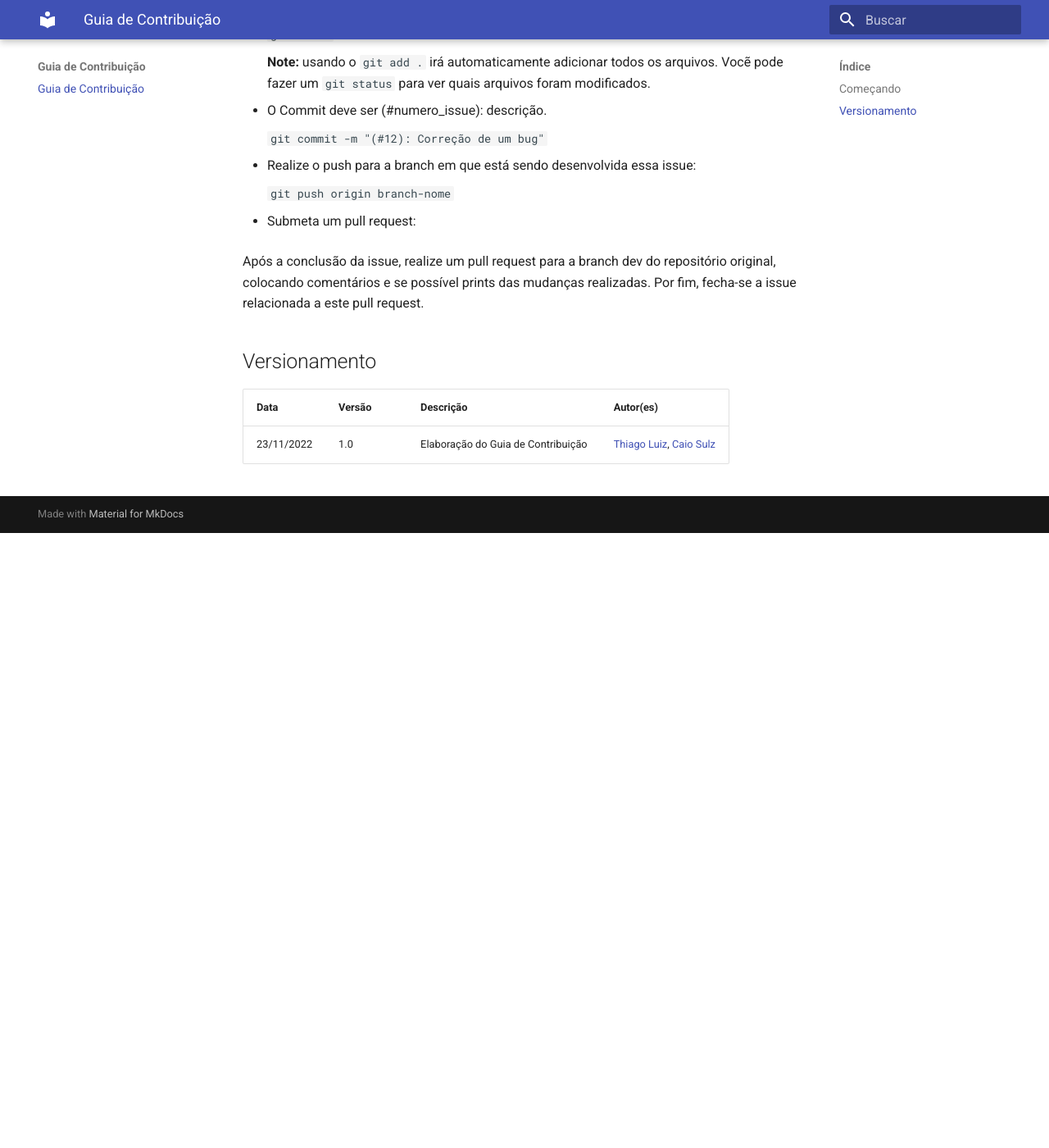
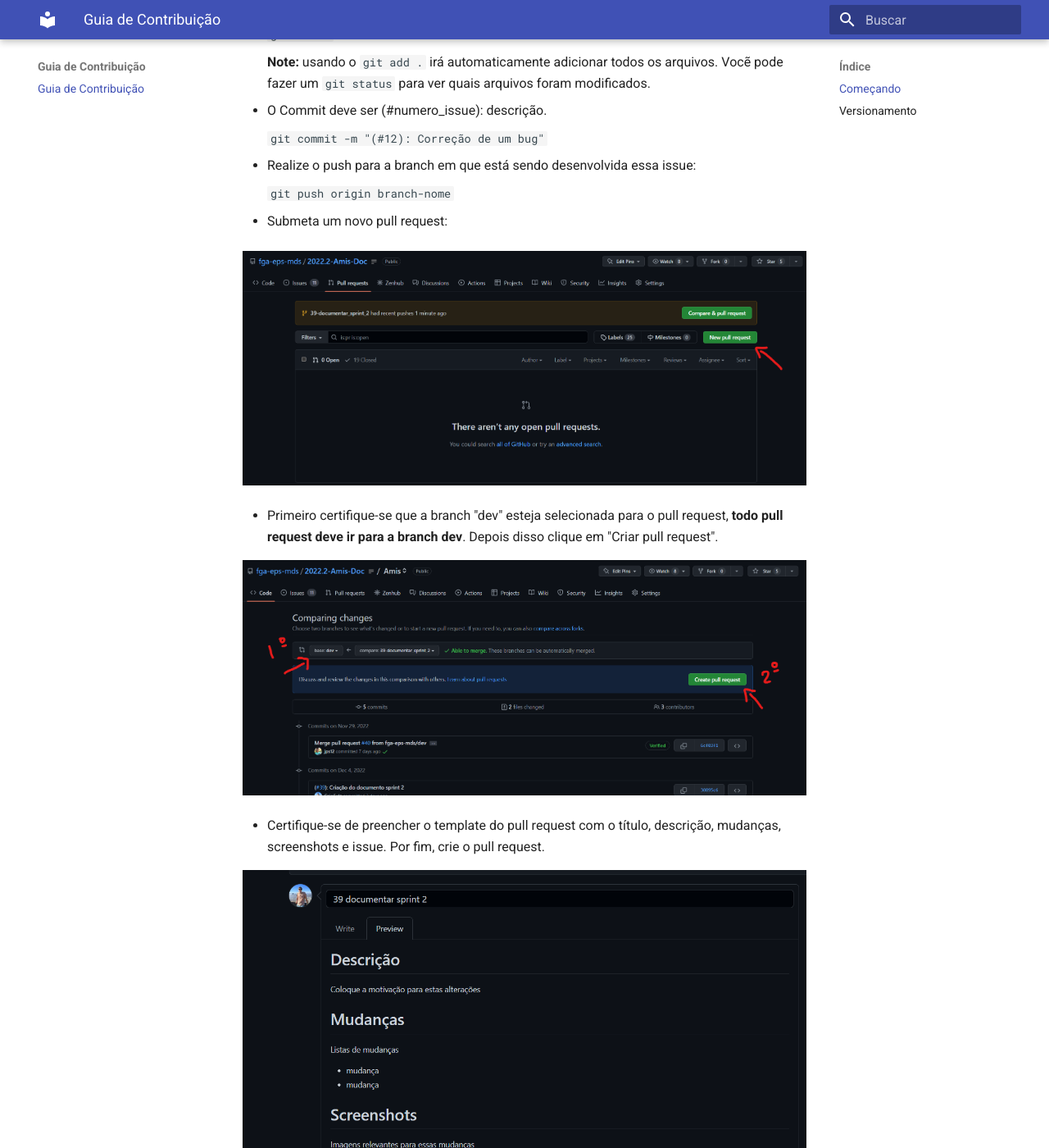
Before and after one commit to fga-eps-mds/2022.2-Amis-Doc, an MkDocs documentation site: the page built from docs/Guia_Contribuicao/guia_contribuicao.md, in a window 1280 px wide and 1400 px high, scrolled down 1337 px. Shown: the whole window at 82% size. Built offline with MkDocs 1.6.1 and Material for MkDocs 9.7.7, drawn with Linux system fonts in a browser that asks for light colours; before the commit the page ends 1987 px from its top, so only the background shows below that; some of the changed text lies outside the part shown.

Commit message:
(#57): Complementando tutorial do pull request

````diff
--- a/docs/Guia_Contribuicao/guia_contribuicao.md
+++ b/docs/Guia_Contribuicao/guia_contribuicao.md
@@ -57,9 +57,25 @@ O Guia de Contribuição é um documento que visa ensinar como participar deste
     git push origin branch-nome
     ```
 
-*  Submeta um pull request:
+*  Submeta um novo pull request:
 
-  Após a conclusão da issue, realize um pull request para a branch dev do repositório original, colocando comentários e se possível prints das mudanças realizadas. Por fim, fecha-se a issue relacionada a este pull request.
+  ![Tutorial Pull Request](../assets/tutorial_pr1.png)
+
+  * Primeiro certifique-se que a branch "dev" esteja selecionada para o pull request, **todo pull request deve ir para a branch dev**. Depois disso clique em "Criar pull request".
+
+  ![Tutorial Pull Request](../assets/tutorial_pr2.png)
+
+  * Certifique-se de preencher o template do pull request com o título, descrição, mudanças, screenshots e issue. Por fim, crie o pull request.
+
+  ![Tutorial Pull Request](../assets/tutorial_pr3.png)
+
+
+
+
+
+
+
+
 
 
 ## Versionamento
@@ -67,3 +83,4 @@ O Guia de Contribuição é um documento que visa ensinar como participar deste
 | Data | Versão | Descrição | Autor(es) |
 |------|------|------|------|
 |23/11/2022|1.0|Elaboração do Guia de Contribuição|[Thiago Luiz](https://github.com/thiagolsg), [Caio Sulz](https://github.com/CaioSulz)|
+|06/12/2022|1.1|Complemento do tutorial de Pull Request|[Caio Sulz](https://github.com/CaioSulz)|
````
Also changed, not shown: docs/assets/tutorial_pr1.png (added), docs/assets/tutorial_pr2.png (added), docs/assets/tutorial_pr3.png (added).
